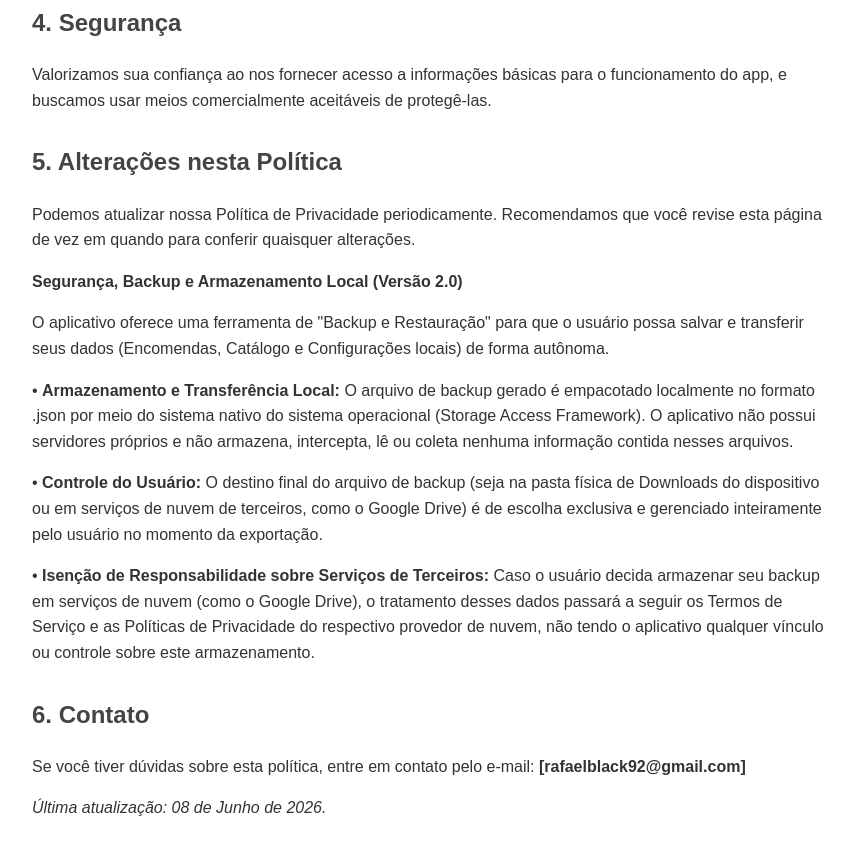
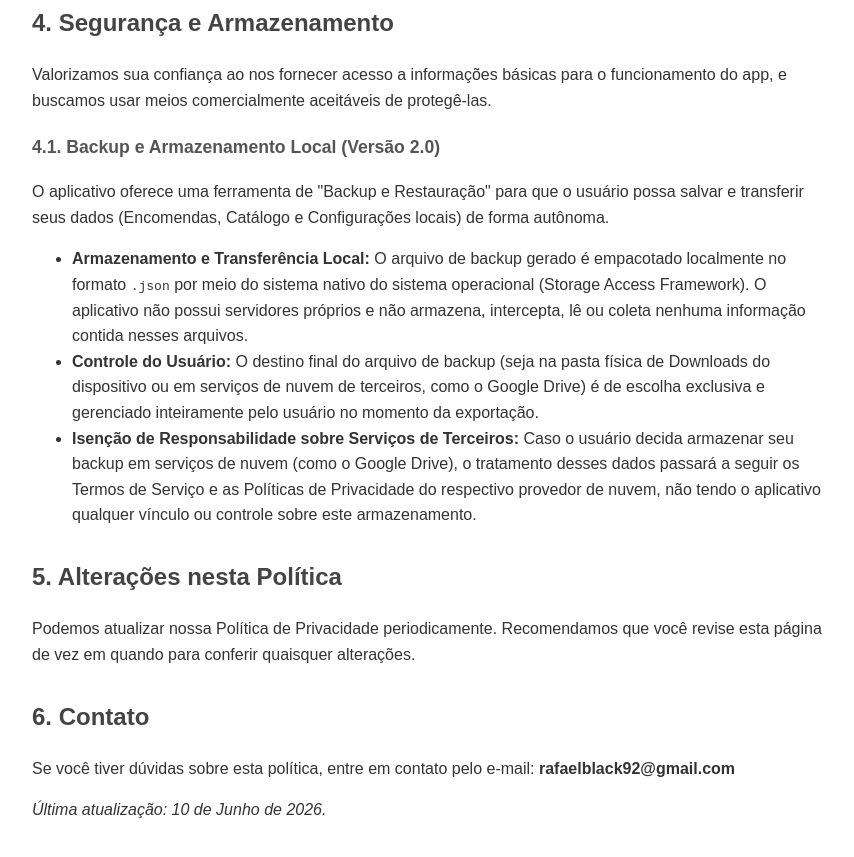
Before and after one commit to rafaelblack92-design/politicas-privacidade, a plain HTML site: page index.html in a window 1280 px wide. Shown: the part 677-1534 px from the top of the page, without its empty margins (208-1062 px from the left). Drawn offline with Linux system fonts and the light colour scheme.

Commit message:
Revise privacy policy sections and update content
atualizaçao 2.0

```diff
--- a/index.html
+++ b/index.html
@@ -8,6 +8,7 @@
         body { font-family: sans-serif; line-height: 1.6; padding: 20px; max-width: 800px; margin: auto; color: #333; }
         h1 { color: #000; }
         h2 { color: #444; margin-top: 30px; }
+        h3 { color: #555; margin-top: 20px; font-size: 1.1em; }
     </style>
 </head>
 <body>
@@ -27,25 +28,23 @@
     <h2>3. Cookies e Provedores de Serviços</h2>
     <p>Prestadores de serviços de terceiros (como o Google AdMob) podem usar cookies ou tecnologias semelhantes para analisar tendências e administrar o conteúdo de publicidade.</p>
 
-    <h2>4. Segurança</h2>
+    <h2>4. Segurança e Armazenamento</h2>
     <p>Valorizamos sua confiança ao nos fornecer acesso a informações básicas para o funcionamento do app, e buscamos usar meios comercialmente aceitáveis de protegê-las.</p>
+
+    <h3>4.1. Backup e Armazenamento Local (Versão 2.0)</h3>
+    <p>O aplicativo oferece uma ferramenta de "Backup e Restauração" para que o usuário possa salvar e transferir seus dados (Encomendas, Catálogo e Configurações locais) de forma autônoma.</p>
+    <ul>
+        <li><strong>Armazenamento e Transferência Local:</strong> O arquivo de backup gerado é empacotado localmente no formato <code>.json</code> por meio do sistema nativo do sistema operacional (Storage Access Framework). O aplicativo não possui servidores próprios e não armazena, intercepta, lê ou coleta nenhuma informação contida nesses arquivos.</li>
+        <li><strong>Controle do Usuário:</strong> O destino final do arquivo de backup (seja na pasta física de Downloads do dispositivo ou em serviços de nuvem de terceiros, como o Google Drive) é de escolha exclusiva e gerenciado inteiramente pelo usuário no momento da exportação.</li>
+        <li><strong>Isenção de Responsabilidade sobre Serviços de Terceiros:</strong> Caso o usuário decida armazenar seu backup em serviços de nuvem (como o Google Drive), o tratamento desses dados passará a seguir os Termos de Serviço e as Políticas de Privacidade do respectivo provedor de nuvem, não tendo o aplicativo qualquer vínculo ou controle sobre este armazenamento.</li>
+    </ul>
 
     <h2>5. Alterações nesta Política</h2>
     <p>Podemos atualizar nossa Política de Privacidade periodicamente. Recomendamos que você revise esta página de vez em quando para conferir quaisquer alterações.</p>
 
-    <p><strong>Segurança, Backup e Armazenamento Local (Versão 2.0)</strong></p>
+    <h2>6. Contato</h2>
+    <p>Se você tiver dúvidas sobre esta política, entre em contato pelo e-mail: <strong>rafaelblack92@gmail.com</strong></p>
 
-    <p>O aplicativo oferece uma ferramenta de "Backup e Restauração" para que o usuário possa salvar e transferir seus dados (Encomendas, Catálogo e Configurações locais) de forma autônoma.</p>
-
-    <p>• <strong>Armazenamento e Transferência Local:</strong> O arquivo de backup gerado é empacotado localmente no formato .json por meio do sistema nativo do sistema operacional (Storage Access Framework). O aplicativo não possui servidores próprios e não armazena, intercepta, lê ou coleta nenhuma informação contida nesses arquivos.</p>
-
-   <p>• <strong>Controle do Usuário:</strong> O destino final do arquivo de backup (seja na pasta física de Downloads do dispositivo ou em serviços de nuvem de terceiros, como o Google Drive) é de escolha exclusiva e gerenciado inteiramente pelo usuário no momento da exportação.</p>
-
-   <p>• <strong>Isenção de Responsabilidade sobre Serviços de Terceiros:</strong> Caso o usuário decida armazenar seu backup em serviços de nuvem (como o Google Drive), o tratamento desses dados passará a seguir os Termos de Serviço e as Políticas de Privacidade do respectivo provedor de nuvem, não tendo o aplicativo qualquer vínculo ou controle sobre este armazenamento.</p>
-
-    <h2>6. Contato</h2>
-    <p>Se você tiver dúvidas sobre esta política, entre em contato pelo e-mail: <strong>[rafaelblack92@gmail.com]</strong></p>
-
-    <p><em>Última atualização: 08 de Junho de 2026.</em></p>
+    <p><em>Última atualização: 10 de Junho de 2026.</em></p>
 </body>
 </html>
```
